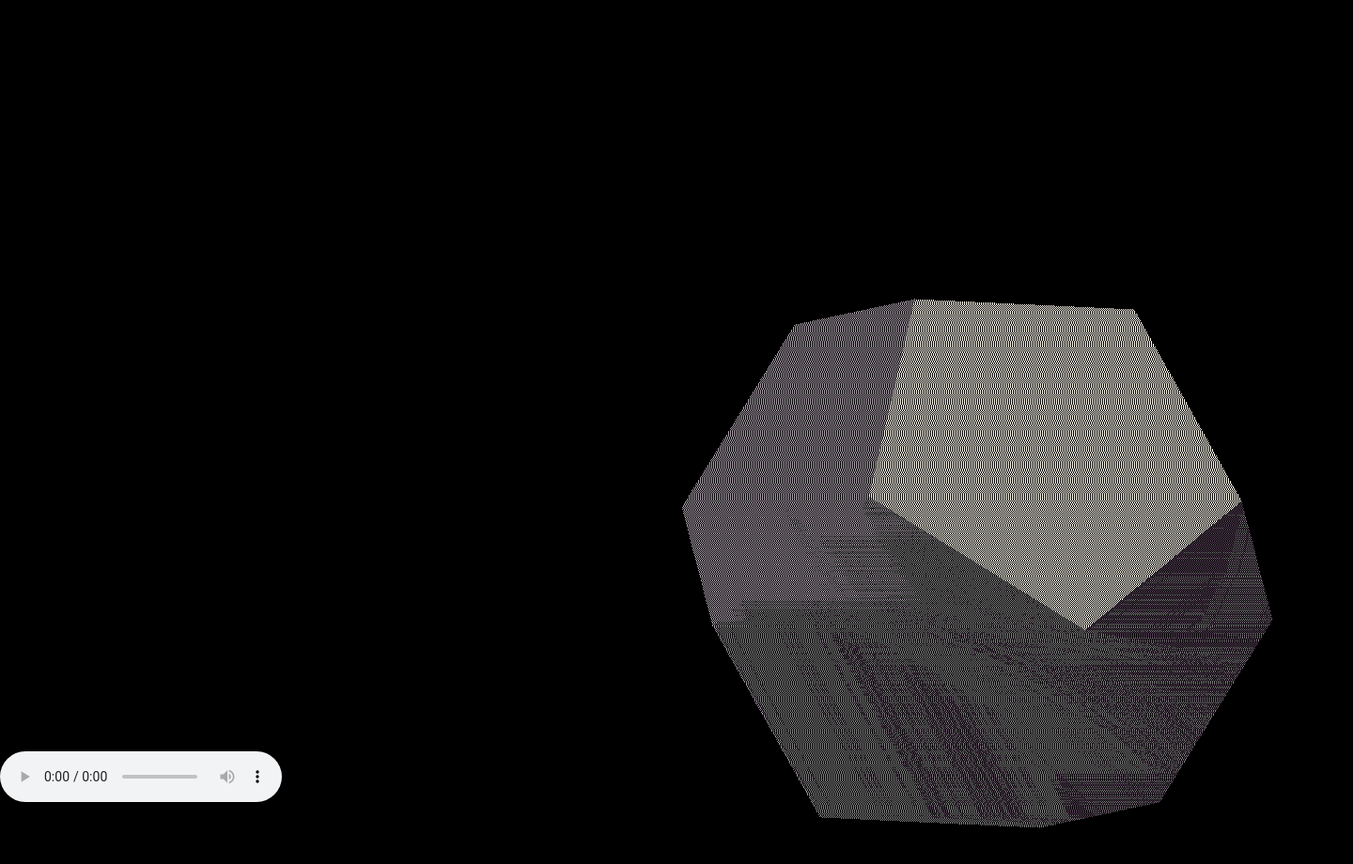
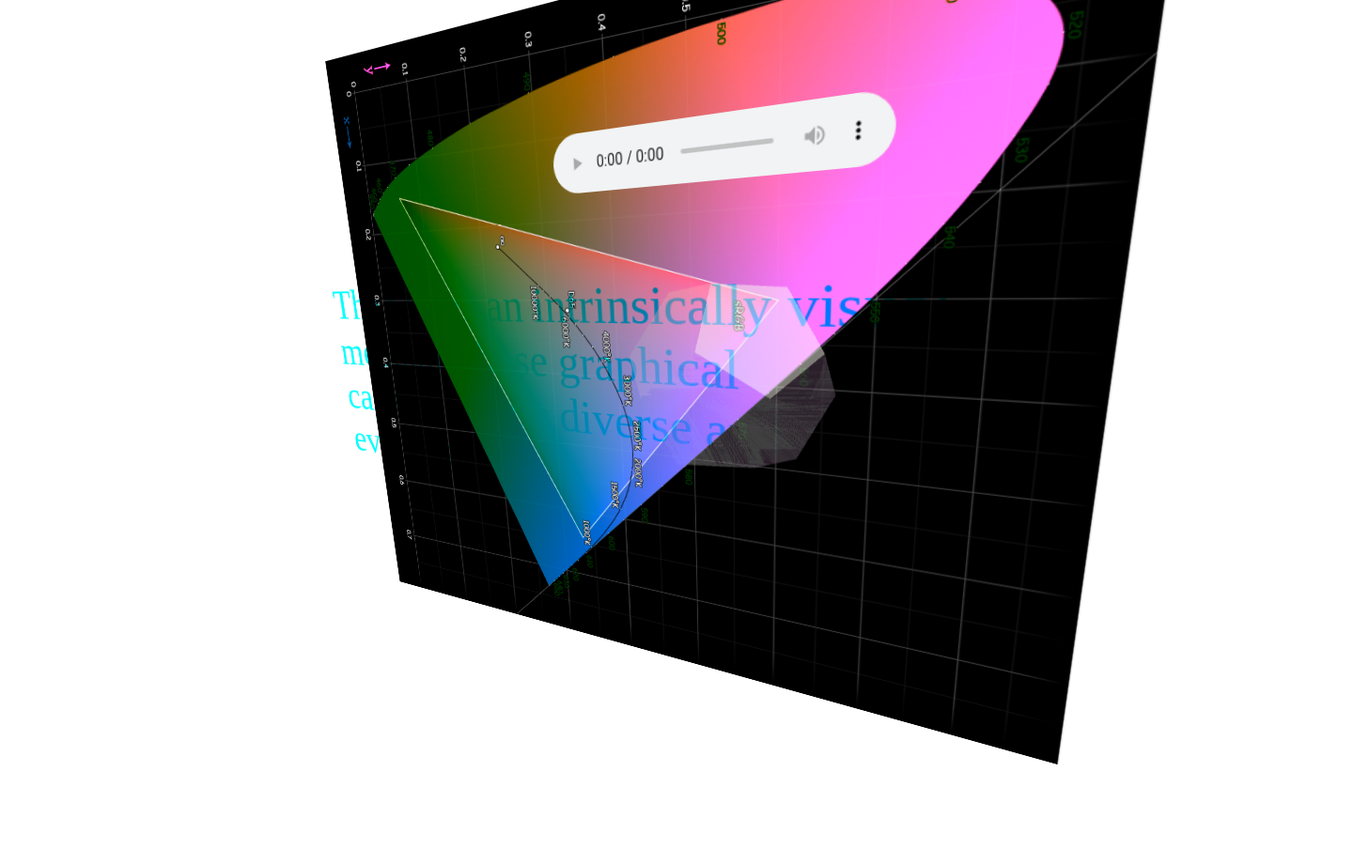
Before and after one commit to jclayton/web-drawing, a plain HTML site: page index.html in a window 1280 px wide. Shown: the whole page at 94% size, 1440 px wide, since content can reach past the window. After the commit the page ends 800 px from the top, so only its background shows below. Drawn offline with Linux system fonts and the light colour scheme.

Commit message:
Remix HTML and CSS drawing

```diff
--- a/index.html
+++ b/index.html
@@ -9,10 +9,10 @@
 
   <body>
     <div id="container">
+      <p>The web is an intrinsically visual medium whose graphical capabilities are diverse and evolving.</p>
+      <img class="color" src="images/cie-chart.png">
       <img class="animation" src="images/dodecahedron.gif">
+      <audio controls loop src="sound/aquamarine.wav"></audio>
     </div>
-
-    <audio controls loop>
-    </audio>
   </body>
 </html>
--- a/styles.css
+++ b/styles.css
@@ -1,7 +1,7 @@
 body {
   margin: 0;
   padding: 0;
-  background-color: black;
+  background-color: white;
 }
 
 #container {
@@ -10,13 +10,54 @@ body {
   display: grid;
   grid-template-columns: repeat(4, 25%);
   grid-template-rows: repeat(4, 25%);
+  perspective: 640px;
+  position: fixed;
+}
+
+@keyframes chroma {
+  from {filter: hue-rotate(0);}
+  to {filter: hue-rotate(360deg);}
+}
+
+.color {
+  grid-column: 1 / 5;
+  grid-row: 1 / 5;
+  width: 100%;
+  height: 100%;
+  object-fit: contain;
+  mix-blend-mode: multiply;
+  animation: chroma 9s;
+  animation-timing-function: linear;
+  animation-iteration-count: infinite;
+  transform: rotate3d(0.5, 1, 0, -30deg) translateZ(-90px);
+}
+
+p {
+  color: cyan;
+  font-size: 6vh;
+  grid-column: 2 / 4;
+  grid-row: 2 / 4;
+  align-self: center;
+  mix-blend-mode: multiply;
+  transform: rotate3d(0.5, 1, 0, -30deg) translateZ(60px);
 }
 
 .animation {
   grid-column: 3 / 4;
   grid-row: 2 / 4;
+  width: 60%;
+  height: 60%;
+  object-fit: contain;
+  align-self: center;
+  justify-self: start;
+  mix-blend-mode: lighten;
+  transform: translateZ(200px);
 }
 
 audio {
-
+  grid-column: 3 / 4;
+  grid-row: 1 / 2;
+  align-self: end;
+  justify-self: start;
+  transform: rotate3d(0.5, 1, 0, -30deg) translateZ(140px);
 }
```
